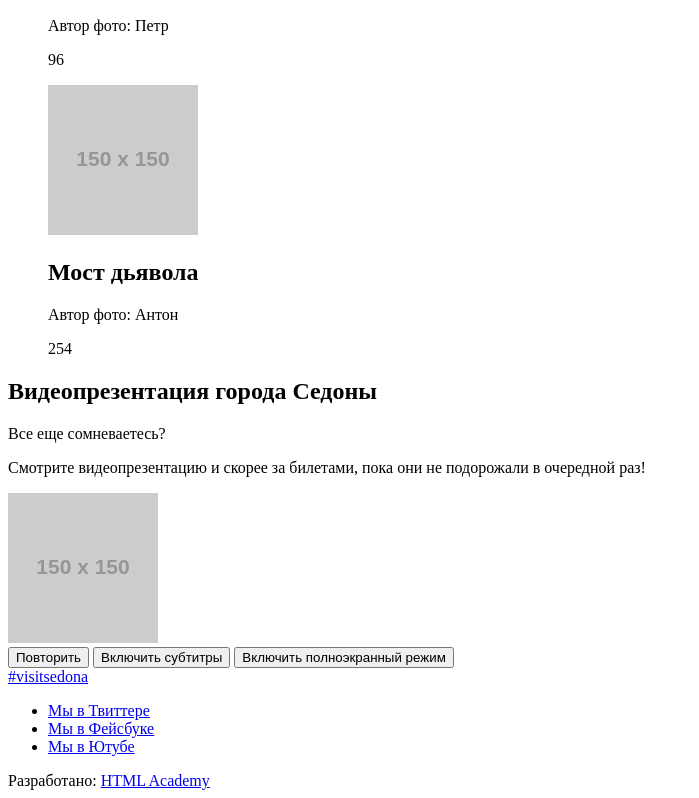
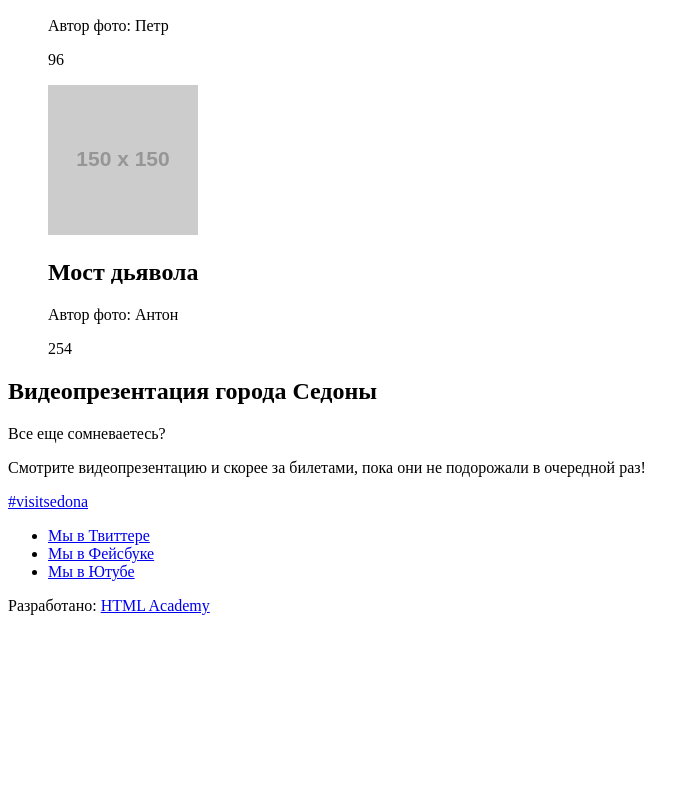
Before and after one commit to lesi333/1059253-sedona-20, a website: page source/photo.html in a window 1280 px wide. Shown: the part 1323-2121 px from the top of the page, without its empty margins (0-699 px from the left). After the commit the page ends 1946 px from the top, so only its background shows below. Drawn offline with Linux system fonts and the light colour scheme; placeholder pictures from the web are drawn by us.

Commit message:
Исправляет ошибки автоматической сборки №7

```diff
--- a/source/photo.html
+++ b/source/photo.html
@@ -111,24 +111,6 @@
         <h2 class="visually-hidden">Видеопрезентация города Седоны</h2>
         <p class="promo-video__title">Все еще сомневаетесь?</p>
         <p class="promo-video__description">Смотрите видеопрезентацию и скорее за билетами, пока они не подорожали в очередной раз!</p>
-            <div class="promo-video__demo">
-               <picture>
-                  <img src="https://via.placeholder.com/150x150" alt="Видеопрезентация">
-               </picture>
-               <div class="promo-video__control">
-                  <div class="promo-video__scale">
-                     <div class="promo-video__bar"></div>
-                  </div>
-               </div>
-               <div class="promo-video__btns">
-                  <button class="promo-video__repeat">Повторить
-                  </button>
-                  <button class="promo-video__subtitles">Включить субтитры
-                  </button>
-                  <button class="promo-video__full">Включить полноэкранный режим
-                  </button>
-               </div>
-            </div>
       </section>
     </main>
     <footer class="page-footer">
@@ -149,7 +131,7 @@
       </div>
       <div class="page-footer__copyright copyright">
         <span class="copyright__text">Разработано:</span>
-            <a class="copyright__link" href="https://htmlacademy.ru/intensive/adaptive" aria-label="HTML и CSS, уровень 2">HTML Academy</a>
+        <a class="copyright__link" href="https://htmlacademy.ru/intensive/adaptive" aria-label="HTML и CSS, уровень 2">HTML Academy</a>
       </div>
     </footer>
   </body>
```
Lines whose indentation alone changed are shown as unchanged.
